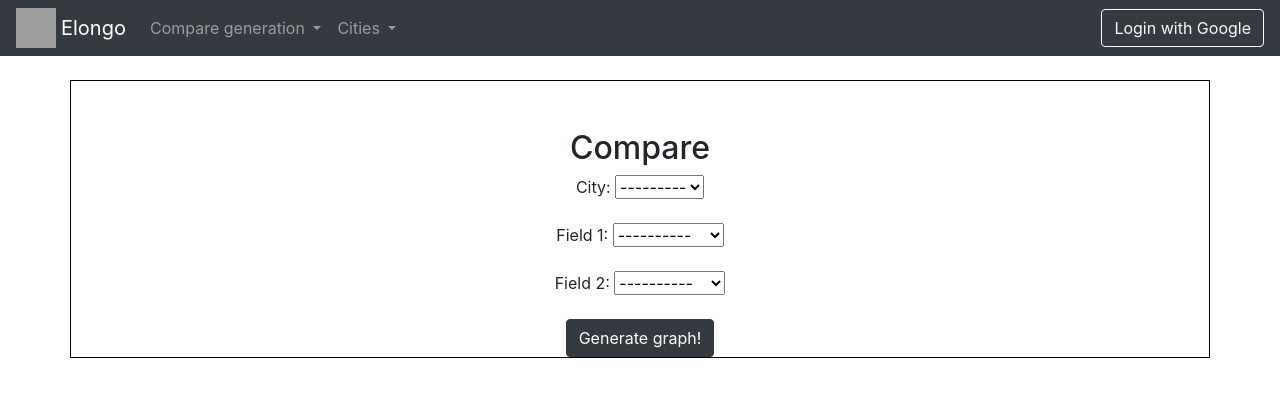
After one commit to JuanmiBF/elongo, a Django app: page /elongoApp/comparison in a window 1280 px wide. The commit adds this page. Shown: the top 397 px of the page. Run offline with Django 3.2, Linux system fonts and the light colour scheme; data that the repository does not hold is empty; parts of the project's set-up code (start-up, migrations or seed data) failed here and were passed over; some libraries are stand-ins or nearby versions; grey boxes are pictures that could not be loaded.

Commit message:
Custom graphs

```diff
--- a/elongo/elongoApp/forms.py
+++ b/elongo/elongoApp/forms.py
@@ -2,16 +2,29 @@ from django import forms
 
 from .models import *
 
+
 class ElectricDataForm(forms.ModelForm):
-
-    class Meta:
-        model = ElectricData
-        fields = ('year', 'coal','natural_gas', 'petroleum','conv_hydro', 'ps_hydro','nuclear', 'net_imports',
-                  'other', 'waste', 'landfill_gas', 'wood','wind', 'solar', 'total')
+	class Meta:
+		model = ElectricData
+		fields = ('year', 'coal', 'natural_gas', 'petroleum', 'conv_hydro', 'ps_hydro', 'nuclear', 'net_imports',
+				  'other', 'waste', 'landfill_gas', 'wood', 'wind', 'solar', 'total')
 
 
 class CityForm(forms.ModelForm):
+	class Meta:
+		model = City
+		fields = ('name', 'population')
 
-    class Meta:
-        model = City
-        fields = ('name','population')
+
+class ComparisonForm(forms.Form):
+	CHOICES = ((None, '----------'), ('coal', 'Coal'), ('natural_gas', 'Natural gas'),
+			   ('petroleum', 'Petroleum'), ('conv_hydro', 'Conv hydro'),
+			   ('ps_hydro', 'Ps hydro'), ('nuclear', 'Nuclear'), ('net_imports', 'Net imports'),
+			   ('other', 'Other'),
+			   ('waste', 'Waste'), ('landfill_gas', 'Landfill gas'), ('wood', 'Wood'), ('wind', 'Wind'),
+			   ('solar', 'Solar'),
+			   ('total', 'Total'))
+
+	city = forms.ModelChoiceField(queryset=City.objects.all(), required=True)
+	field_1 = forms.ChoiceField(choices=CHOICES, required=True)
+	field_2 = forms.ChoiceField(choices=CHOICES, required=False)
--- a/elongo/elongoApp/models.py
+++ b/elongo/elongoApp/models.py
@@ -5,11 +5,11 @@ from django.db import models
 
 
 class City(models.Model):
-	name = models.CharField(blank=False , null=False,max_length=20)
+	name = models.CharField(blank=False, null=False, max_length=20)
 	population = models.BigIntegerField(blank=False, null=False, default=0)
 
 	def __str__(self):
-		return str(self.year)
+		return str(self.name)
 
 
 class ElectricData(models.Model):
@@ -28,7 +28,7 @@ class ElectricData(models.Model):
 	wind = models.BigIntegerField(blank=False, null=False, default=0)
 	solar = models.BigIntegerField(blank=False, null=False, default=0)
 	total = models.BigIntegerField(blank=False, null=False, default=0)
-	city =  models.ForeignKey(City, on_delete = models.CASCADE,default=None)
+	city = models.ForeignKey(City, on_delete=models.CASCADE, default=None)
 
 	def __str__(self):
 		return str(self.year)
--- a/elongo/elongoApp/populate.py
+++ b/elongo/elongoApp/populate.py
@@ -11,6 +11,9 @@ from elongoApp.models import *
 def delete_database_rows():
 	if len(ElectricData.objects.all()) != 0:
 		ElectricData.objects.all().delete()
+
+	if len(City.objects.all()) != 0:
+		City.objects.all().delete()
 
 
 def populate():
--- /dev/null
+++ b/elongo/elongoApp/templates/elongoApp/comparison_form.html
@@ -0,0 +1,22 @@
+{% include 'elongoApp/header_template.html' %}
+<body>
+{% block content %}
+    <br>
+    <div class="container" align="center" style="border-style: solid;
+  border-width: 1px; border-color: black">
+    <br><br>
+    <h2>Compare</h2>
+    <form method="POST" class="form">{% csrf_token %}
+        {{ form.as_p }}
+        <button type="submit" class="btn btn-dark">Generate graph!</button>
+    </form>
+    </div>
+
+    {% if graph %}
+        <div class="container" align="center" style="width:600px;height:500px">
+            {{ graph|safe }}
+        </div>
+    {% endif %}
+{% endblock %}
+{% include 'elongoApp/footer_template.html' %}
+</body>
--- a/elongo/elongoApp/templates/elongoApp/header_template.html
+++ b/elongo/elongoApp/templates/elongoApp/header_template.html
@@ -13,7 +13,7 @@
     <!-- Latest compiled JavaScript -->
     <script src="https://maxcdn.bootstrapcdn.com/bootstrap/4.2.1/js/bootstrap.min.js"></script>
     <meta charset="UTF-8">
-    <title>ComunioAdvisor</title>
+    <title>Elongo</title>
 </head>
 <header>
     <nav class="navbar navbar-expand-md navbar-dark bg-dark ">
@@ -29,7 +29,7 @@
                 <li class="nav-item dropdown">
                     <a class="nav-link dropdown-toggle" href="#" id="navbarDropdown" role="button"
                        data-toggle="dropdown" aria-haspopup="true" aria-expanded="false">
-                        Database
+                        Compare generation
                     </a>
                     <div class="dropdown-menu" aria-labelledby="navbarDropdown">
                         <a class="dropdown-item" href="/elongoApp/city/list">Clear</a>
--- a/elongo/elongoApp/urls.py
+++ b/elongo/elongoApp/urls.py
@@ -6,5 +6,6 @@ app_name = 'elongoApp'
 urlpatterns = [
     path('', views.index, name='index'),
     path('city/new', views.new_city, name='new_city'),
-    path('city/list', views.list_city, name='list_city')
+    path('city/list', views.list_city, name='list_city'),
+    path('comparison', views.comparison, name='comparison')
 ]
--- a/elongo/elongoApp/views.py
+++ b/elongo/elongoApp/views.py
@@ -36,7 +36,7 @@ def index(request):
     data = [coal, petroleum]
 
     layoutComp = dict(
-        title='Comparison coal/petroleum',
+        title='Coal/petroleum electricity generation comparison',
         xaxis=dict(
             rangeselector=dict(
                 buttons=list([
@@ -65,7 +65,7 @@ def index(request):
 
     # This is for not comparing grapth
     layout = dict(
-        title='Coal',
+        title='Electricity generation with coal',
         xaxis=dict(
             rangeselector=dict(
                 buttons=list([
@@ -112,3 +112,100 @@ def new_city(request):
 def list_city(request):
     list = City.objects.all()
     return render(request, 'elongoApp/listCity.html', {'list': list})
+
+
+def comparison(request):
+    if request.method == 'POST':
+        form = ComparisonForm(request.POST)
+        if form.is_valid():
+            graph = generate_graph(form.cleaned_data['city'], form.cleaned_data['field_1'],
+                                       form.cleaned_data['field_2'])
+
+            return render(request, 'comparison_form.html', {'form': form, 'graph': graph})
+
+    else:
+        form = ComparisonForm()
+    return render(request, 'comparison_form.html', {'form': form})
+
+
+def generate_graph(city, field_1, field_2):
+    electric_data = ElectricData.objects.filter(city=city).order_by('year')
+
+    x = [datetime.datetime(year=ed.year, month=1, day=1) for ed in electric_data]
+    field_1_y = [getattr(ed, field_1) for ed in electric_data]
+
+    field_1_scatter = go.Scatter(
+        x=x,
+        y=field_1_y,
+        name=field_1.replace("_", " ").capitalize(),
+        line=dict(color='#17BECF'),
+        opacity=0.8)
+
+    if not field_2:
+        layout = dict(
+            title="{} electricity generation in the city of {}".format(field_1.replace("_", " ").capitalize(), city),
+            xaxis=dict(
+                title='Year',
+                rangeselector=dict(
+                    buttons=list([
+                        dict(count=1,
+                             label='1y',
+                             step='year',
+                             stepmode='backward'),
+                        dict(count=5,
+                             label='5y',
+                             step='year',
+                             stepmode='backward'),
+                        dict(step='all')
+                    ])
+                ),
+                rangeslider=dict(
+                    visible=True
+                ),
+                type='date'
+            ),
+            yaxis=dict(title='GWh')
+        )
+        fig = dict(data=[field_1_scatter], layout=layout)
+        graph = opy.plot(fig, auto_open=False, output_type='div')
+    else:
+        field_2_y = [getattr(ed, field_2) for ed in electric_data]
+
+        field_2_scatter = go.Scatter(
+            x=x,
+            y=field_2_y,
+            name=field_2.replace("_", " ").capitalize(),
+            line=dict(color='#7F7F7F'),
+            opacity=0.8)
+
+        data = [field_1_scatter, field_2_scatter]
+
+        layout = dict(
+            title='{}/{} electricity generation comparison in the city of {}'.format(field_1.replace("_", " ").capitalize(), field_2.replace("_", " "), city),
+            xaxis=dict(
+                title='Year',
+                rangeselector=dict(
+                    buttons=list([
+                        dict(count=1,
+                             label='1y',
+                             step='year',
+                             stepmode='backward'),
+                        dict(count=5,
+                             label='5y',
+                             step='year',
+                             stepmode='backward'),
+                        dict(step='all')
+                    ])
+                ),
+                rangeslider=dict(
+                    visible=True
+                ),
+                type='date'
+            ),
+            yaxis=dict(title='GWh')
+        )
+
+        fig = dict(data=data, layout=layout)
+        graph = opy.plot(fig, auto_open=False, output_type='div')
+
+    return graph
```
Also changed, not shown: elongo/elongoApp/templates/elongoApp/test.html (deleted, +0 -17 lines).
